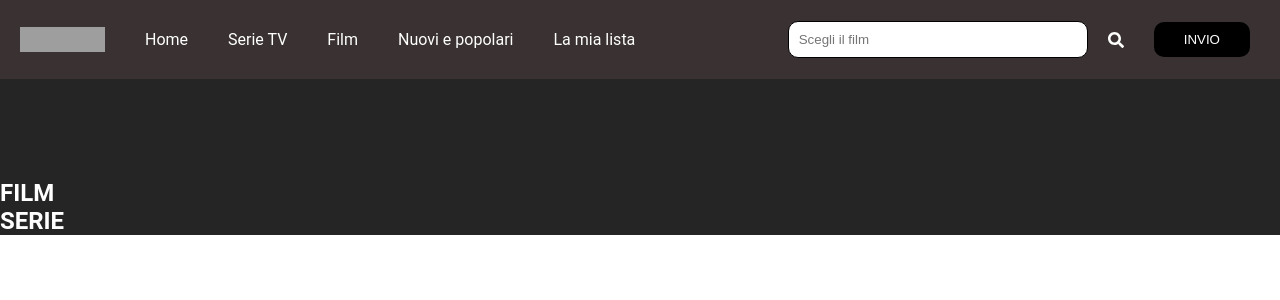
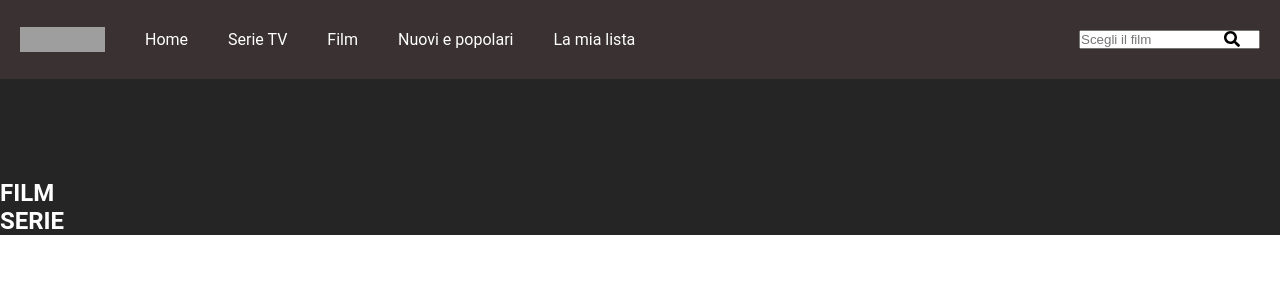
Before and after one commit to Marcotexcode/vue-boolflix, a Vue app: page / in a window 1280 px wide. Shown: the top 300 px of the page. Built offline with nearby package versions, Linux system fonts and the light colour scheme; grey boxes are pictures that could not be loaded.

Commit message:
add modifica input and button

```diff
--- a/src/components/Header.vue
+++ b/src/components/Header.vue
@@ -27,12 +27,17 @@
 
             <form>
 
-                <input type="text" placeholder="Scegli il film" v-model.trim="inputText">
+                <input :class="{ active: isActive }" v-on:keyup="$emit('search', inputText)" class="search-text" type="text" placeholder="Scegli il film" v-model.trim="inputText">
 
-                <i class="search fas fa-search"></i>
+                <div @click="isActive = !isActive" class="btn">
+
+                    <i  class="search-btn fas fa-search"></i>
+
+                </div>
 
 
-                <button type="submit" @click.prevent="$emit('search', inputText)" @click="reset">Invio</button>
+
+                <!-- <button type="submit" @click.prevent="$emit('search', inputText)" @click="reset">Invio</button> -->
 
             </form>
 
@@ -51,8 +56,9 @@
 
         data() {
 
+
             return {
-
+                isActive: false,
                 inputText: ''
 
             }
@@ -123,15 +129,19 @@
 
         .container-form {
 
-            .search{
+            .btn{
                 margin: 0px 20px;
-                color: $white;
+                color: black;
+                position: absolute;
+                right: 0;
+                z-index: 10;
 
             }
 
         }
 
         form {
+            position: relative;
             display: flex;
             align-items: center;
 
@@ -139,9 +149,11 @@
                 @include button (black);
             }
 
-            input {
+            .active {
+                opacity: 1;
                 @include input (black);
                 padding: 10px;
+                border-radius: 20px;
             }
 
             input:focus {
```
